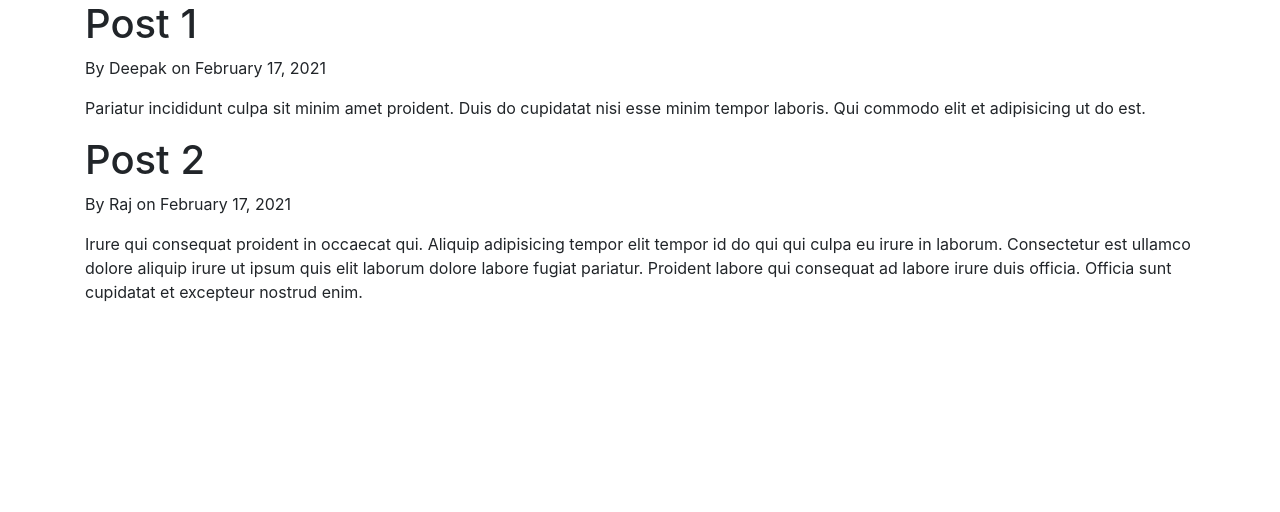
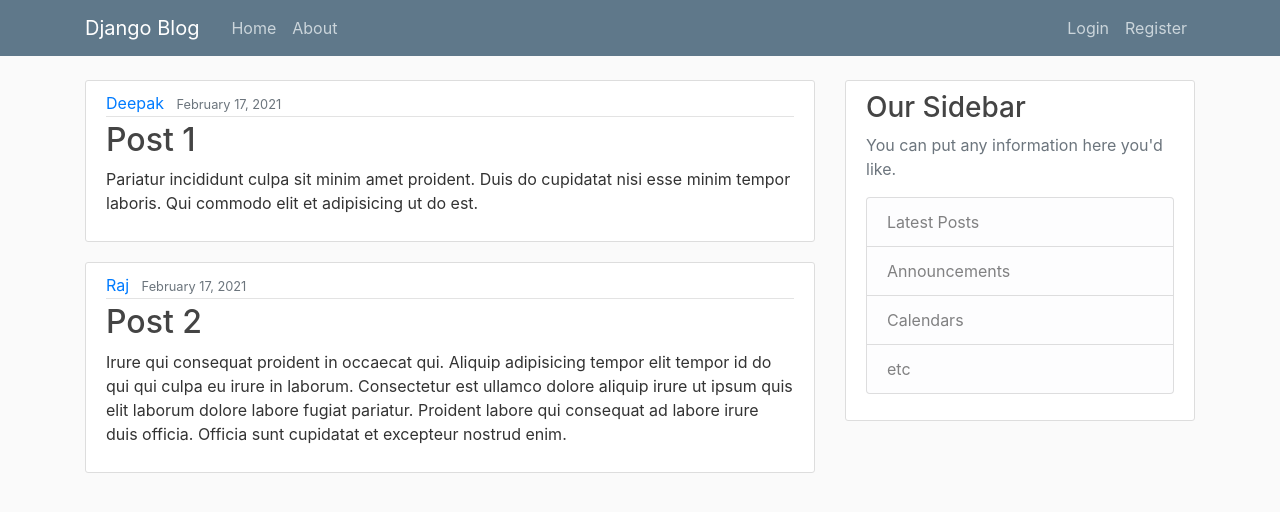
Before and after one commit to dpak1999/blog-django, a Django app: page / in a window 1280 px wide. Shown: the top 512 px of the page. Run offline with Django 3.2, Linux system fonts and the light colour scheme; some libraries are stand-ins or nearby versions.

Commit message:
add : styles to pages & refactor links

```diff
--- /dev/null
+++ b/blog/static/blog/main.css
@@ -0,0 +1,91 @@
+/** @format */
+
+body {
+  background: #fafafa;
+  color: #333333;
+  margin-top: 5rem;
+}
+
+h1,
+h2,
+h3,
+h4,
+h5,
+h6 {
+  color: #444444;
+}
+
+ul {
+  margin: 0;
+}
+
+.bg-steel {
+  background-color: #5f788a;
+}
+
+.site-header .navbar-nav .nav-link {
+  color: #cbd5db;
+}
+
+.site-header .navbar-nav .nav-link:hover {
+  color: #ffffff;
+}
+
+.site-header .navbar-nav .nav-link.active {
+  font-weight: 500;
+}
+
+.content-section {
+  background: #ffffff;
+  padding: 10px 20px;
+  border: 1px solid #dddddd;
+  border-radius: 3px;
+  margin-bottom: 20px;
+}
+
+.article-title {
+  color: #444444;
+}
+
+a.article-title:hover {
+  color: #428bca;
+  text-decoration: none;
+}
+
+.article-content {
+  white-space: pre-line;
+}
+
+.article-img {
+  height: 65px;
+  width: 65px;
+  margin-right: 16px;
+}
+
+.article-metadata {
+  padding-bottom: 1px;
+  margin-bottom: 4px;
+  border-bottom: 1px solid #e3e3e3;
+}
+
+.article-metadata a:hover {
+  color: #333;
+  text-decoration: none;
+}
+
+.article-svg {
+  width: 25px;
+  height: 25px;
+  vertical-align: middle;
+}
+
+.account-img {
+  height: 125px;
+  width: 125px;
+  margin-right: 20px;
+  margin-bottom: 16px;
+}
+
+.account-heading {
+  font-size: 2.5rem;
+}
--- a/blog/templates/blog/base.html
+++ b/blog/templates/blog/base.html
@@ -1,4 +1,5 @@
 <!-- @format -->
+{% load static %}
 <!DOCTYPE html>
 <html lang="en">
   <head>
@@ -13,6 +14,7 @@
       integrity="sha384-Gn5384xqQ1aoWXA+058RXPxPg6fy4IWvTNh0E263XmFcJlSAwiGgFAW/dAiS6JXm"
       crossorigin="anonymous"
     />
+    <link rel="stylesheet" href="{% static 'blog/main.css'%}">
 
     {% if title %}
     <title>Django Blog - {{ title }}</title>
@@ -21,7 +23,56 @@
     {% endif %}
   </head>
   <body>
-    <div class="container">{% block content %}{% endblock %}</div>
+    <header class="site-header">
+      <nav class="navbar navbar-expand-md navbar-dark bg-steel fixed-top">
+        <div class="container">
+          <a class="navbar-brand mr-4" href="{% url 'blog-home' %}">Django Blog</a>
+          <button
+            class="navbar-toggler"
+            type="button"
+            data-toggle="collapse"
+            data-target="#navbarToggle"
+            aria-controls="navbarToggle"
+            aria-expanded="false"
+            aria-label="Toggle navigation"
+          >
+            <span class="navbar-toggler-icon"></span>
+          </button>
+          <div class="collapse navbar-collapse" id="navbarToggle">
+            <div class="navbar-nav mr-auto">
+              <a class="nav-item nav-link" href="{% url 'blog-home' %}">Home</a>
+              <a class="nav-item nav-link" href="{% url 'blog-about' %}">About</a>
+            </div>
+            <!-- Navbar Right Side -->
+            <div class="navbar-nav">
+              <a class="nav-item nav-link" href="#">Login</a>
+              <a class="nav-item nav-link" href="#">Register</a>
+            </div>
+          </div>
+        </div>
+      </nav>
+    </header>
+
+    <main role="main" class="container">
+      <div class="row">
+        <div class="col-md-8">
+          {% block content %}{% endblock %}
+        </div>
+        <div class="col-md-4">
+          <div class="content-section">
+            <h3>Our Sidebar</h3>
+            <p class='text-muted'>You can put any information here you'd like.
+              <ul class="list-group">
+                <li class="list-group-item list-group-item-light">Latest Posts</li>
+                <li class="list-group-item list-group-item-light">Announcements</li>
+                <li class="list-group-item list-group-item-light">Calendars</li>
+                <li class="list-group-item list-group-item-light">etc</li>
+              </ul>
+            </p>
+          </div>
+        </div>
+      </div>
+    </main>
 
     <!-- Javascript -->
     <script
--- a/blog/templates/blog/home.html
+++ b/blog/templates/blog/home.html
@@ -3,9 +3,16 @@
 
 <!--  -->
 {% for post in posts %}
-<h1>{{post.title}}</h1>
-<p>By {{post.author}} on {{post.date}}</p>
-<p>{{post.content}}</p>
+<article class="media content-section">
+  <div class="media-body">
+    <div class="article-metadata">
+      <a class="mr-2" href="#">{{ post.author }}</a>
+      <small class="text-muted">{{ post.date }}</small>
+    </div>
+    <h2><a class="article-title" href="#">{{ post.title }}</a></h2>
+    <p class="article-content">{{ post.content }}</p>
+  </div>
+</article>
 {% endfor %}
 <!--  -->
 
```
